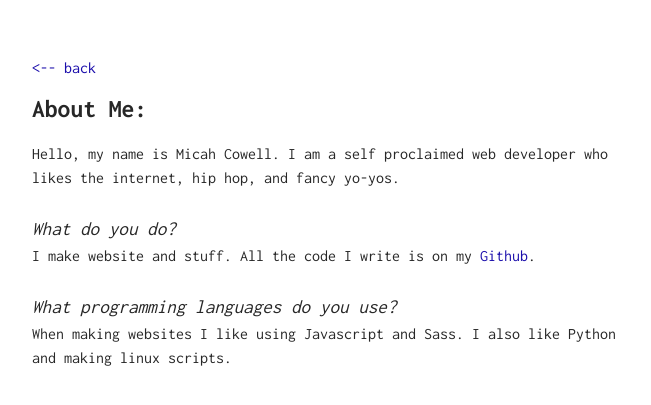
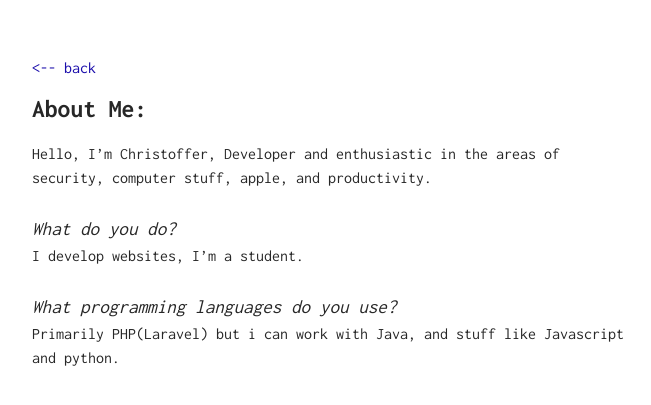
Before and after one commit to Oleander2911/oleander2911.github.io, a Jekyll site: the page built from me/index.md, in a window 1280 px wide. Shown: the top 405 px of the page, without its empty margins (308-959 px from the left). Built offline with Jekyll 4.4.1, drawn with Linux system fonts in a browser that asks for light colours.

Commit message:
About me

```diff
--- a/me/index.md
+++ b/me/index.md
@@ -2,10 +2,10 @@
 layout: about
 ---
 
-Hello, my name is Micah Cowell. I am a self proclaimed web developer who likes the internet, hip hop, and fancy yo-yos.
+Hello, I'm Christoffer, Developer and enthusiastic in the areas of security, computer stuff, apple, and productivity.
 
 # What do you do?
-I make website and stuff. All the code I write is on my [Github](https://github.com/getmicah).
+I develop websites, I'm a student.
 
 # What programming languages do you use?
-When making websites I like using Javascript and Sass. I also like Python and making linux scripts.
+Primarily PHP(Laravel) but i can work with Java, and stuff like Javascript and python.
```
